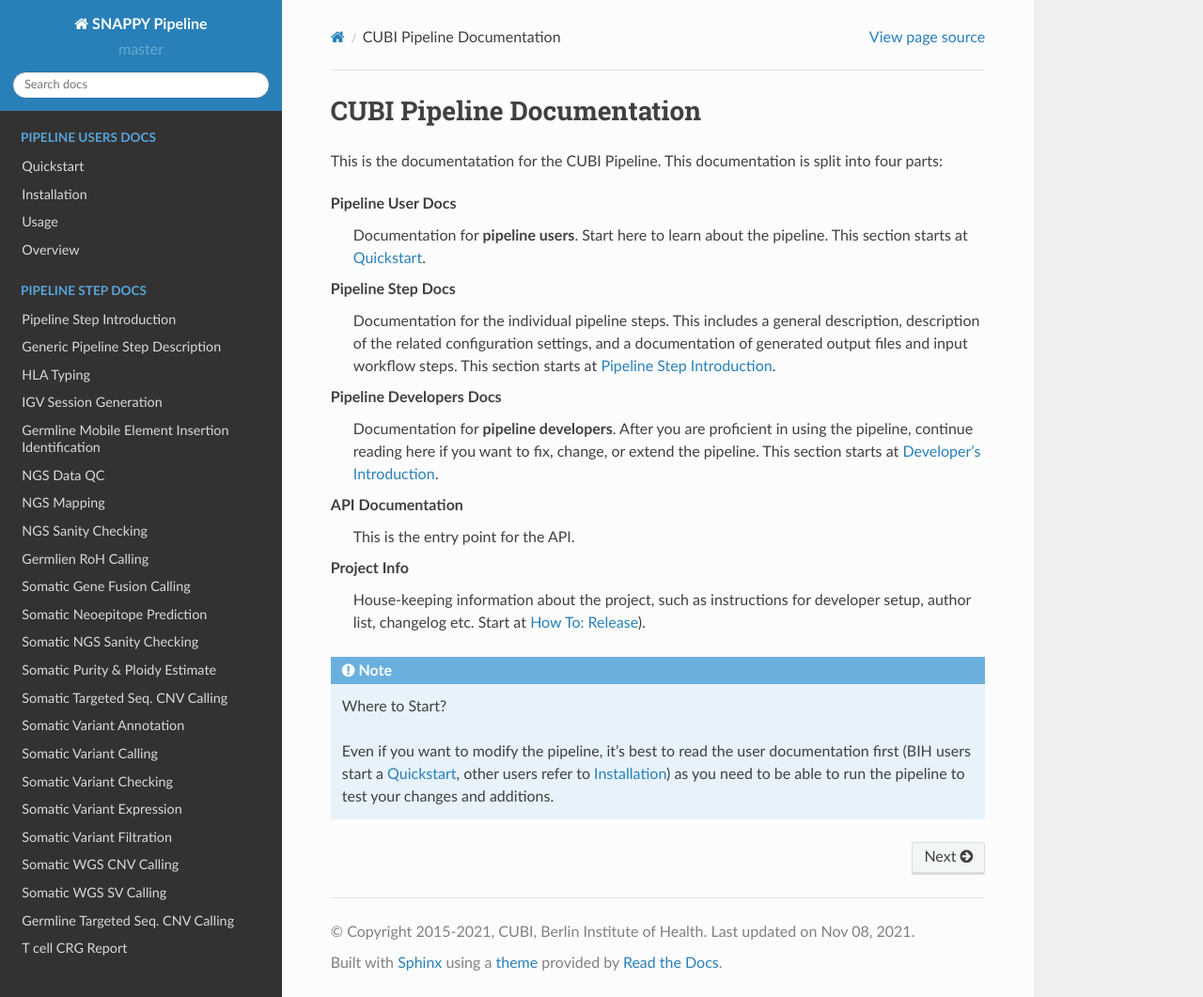
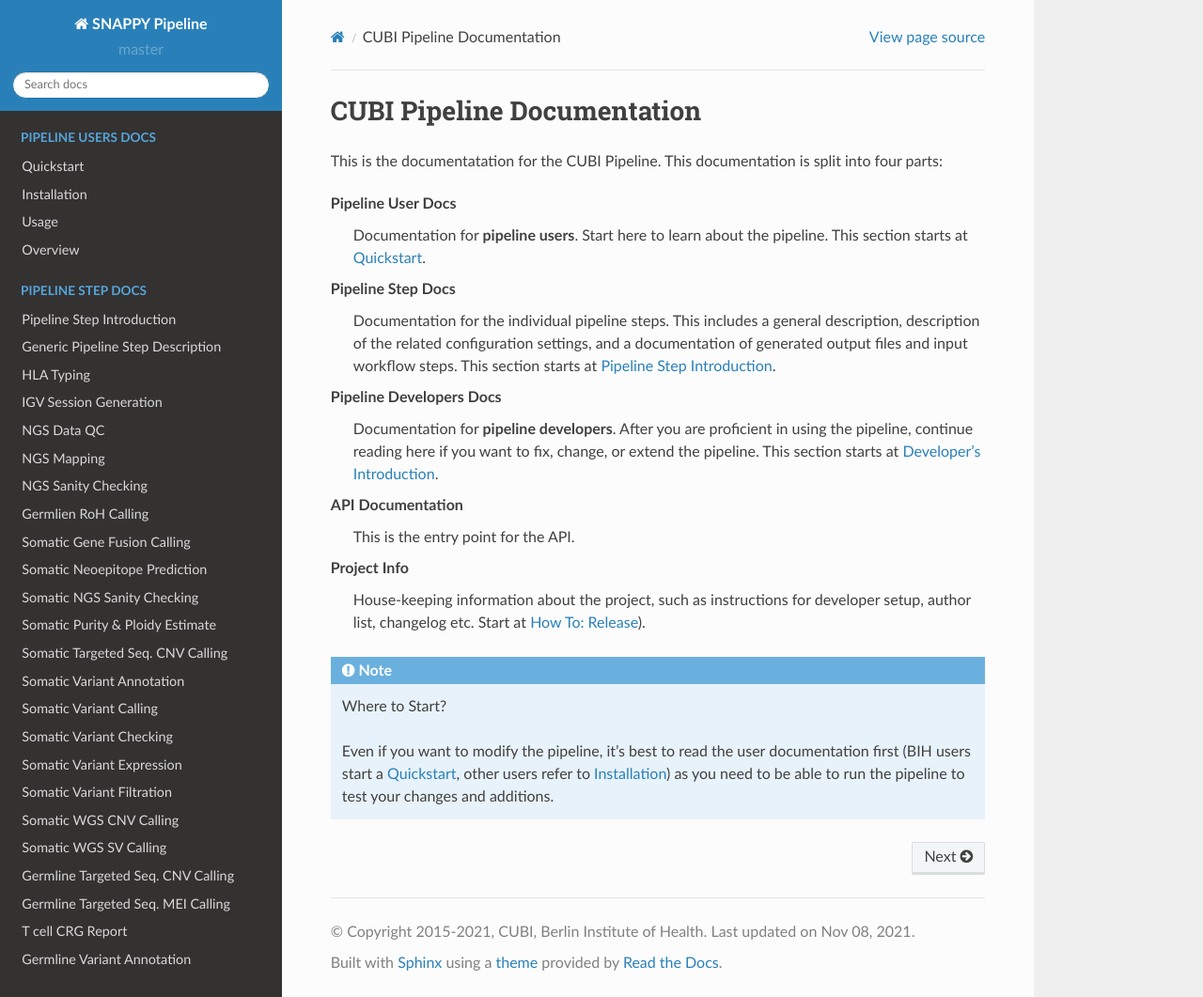
Before and after one commit to bihealth/snappy-pipeline, a Sphinx documentation site: the page built from docs/index.rst, in a window 1280 px wide and 1061 px high. Shown: the whole window at 94% size. Built offline with Sphinx 7.4.7 and the Read the Docs theme 2.0.0, drawn with Linux system fonts in a browser that asks for light colours.

Commit message:
Adjusted manual: 'mobile_element_insertion' -> 'targeted_seq_mei_calling'.

```diff
--- a/docs/index.rst
+++ b/docs/index.rst
@@ -48,7 +48,6 @@
     step_generic
     step/hla_typing
     step/igv_session_generation
-    step/mobile_element_insertion
     step/ngs_data_qc
     step/ngs_mapping
     step/ngs_sanity_checking
@@ -66,6 +65,7 @@
     step/somatic_wgs_cnv_calling
     step/somatic_wgs_sv_calling
     step/targeted_seq_cnv_calling
+    step/targeted_seq_mei_calling
     step/tcell_crg_report
     step/variant_annotation
     step/variant_calling
```
Also changed, not shown: docs/step/mobile_element_insertion.rst (deleted, +0 -7 lines), docs/step/targeted_seq_mei_calling.rst (added, +7 -0 lines).
